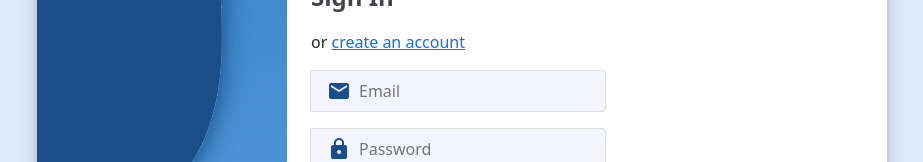
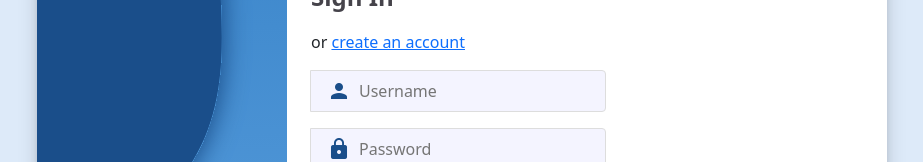
Before and after one commit to GIMS-P1-2024-1/frontend, a React (Create React App) app in the folder easy-comm/: page / in a window 1280 px wide. Shown: the part 208-370 px from the top of the page, without its empty margins (178-1101 px from the left). Built offline with nearby package versions, Linux system fonts and the light colour scheme.

Commit message:
feat: change login to use username

```diff
--- a/easy-comm/src/features/auth/components/SignInForm.js
+++ b/easy-comm/src/features/auth/components/SignInForm.js
@@ -5,7 +5,7 @@ import { ReactComponent as Art } from '../assets/Art.svg';
 import { login } from "./authService";
 
 const SignInForm = () => {
-    const [email, setEmail] = useState('');
+    const [username, setUsername] = useState('');
     const [password, setPassword] = useState('');
     const [error, setError] = useState('');
     const navigate = useNavigate();
@@ -15,7 +15,7 @@ const SignInForm = () => {
         setError('');
 
         try {
-            const response = await login(email, password);
+            const response = await login(username, password);
             if (response.success) {
                 localStorage.setItem('authToken', response.token);
                 navigate('/home');
@@ -40,13 +40,13 @@ const SignInForm = () => {
                     {error && <p style={{ color: 'red' }}>{error}</p>}
                     <form onSubmit={handleSubmit}>
                         <div className="input-group">
-                            <i className="material-icons">email</i>
+                            <i className="material-icons">person</i>
                             <input
-                                type="email"
-                                placeholder="Email"
+                                type="username"
+                                placeholder="Username"
                                 required
-                                value={email}
-                                onChange={(e) => setEmail(e.target.value)}
+                                value={username}
+                                onChange={(e) => setUsername(e.target.value)}
                             />
                         </div>
                         <div className="input-group">
--- a/easy-comm/src/features/auth/components/authService.js
+++ b/easy-comm/src/features/auth/components/authService.js
@@ -21,14 +21,14 @@ const fetchWithAuth = (url, options = {}) => {
     return fetch(url, { ...options, headers });
 };
 
-const login = async (email, password) => {
+const login = async (username, password) => {
     const url = `${process.env.REACT_APP_API_URL}/token`;
     const clientId = process.env.REACT_APP_CLIENT_ID;
     const clientSecret = process.env.REACT_APP_CLIENT_SECRET;
 
     const formData = new URLSearchParams();
     formData.append('grant_type', 'password');
-    formData.append('username', email);
+    formData.append('username', username);
     formData.append('password', password);
     formData.append('scope', '');
     formData.append('client_id', clientId || '');
```
